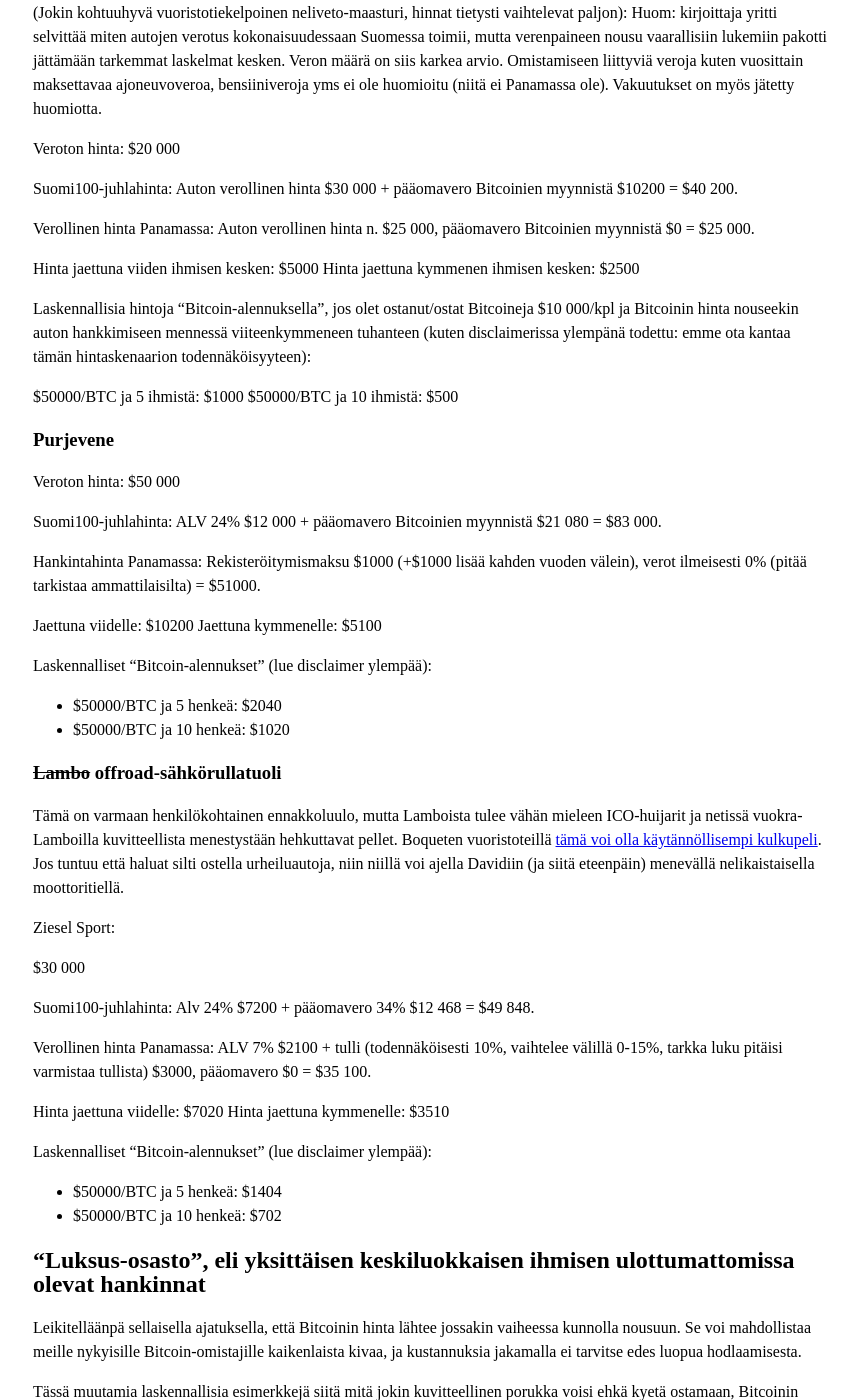
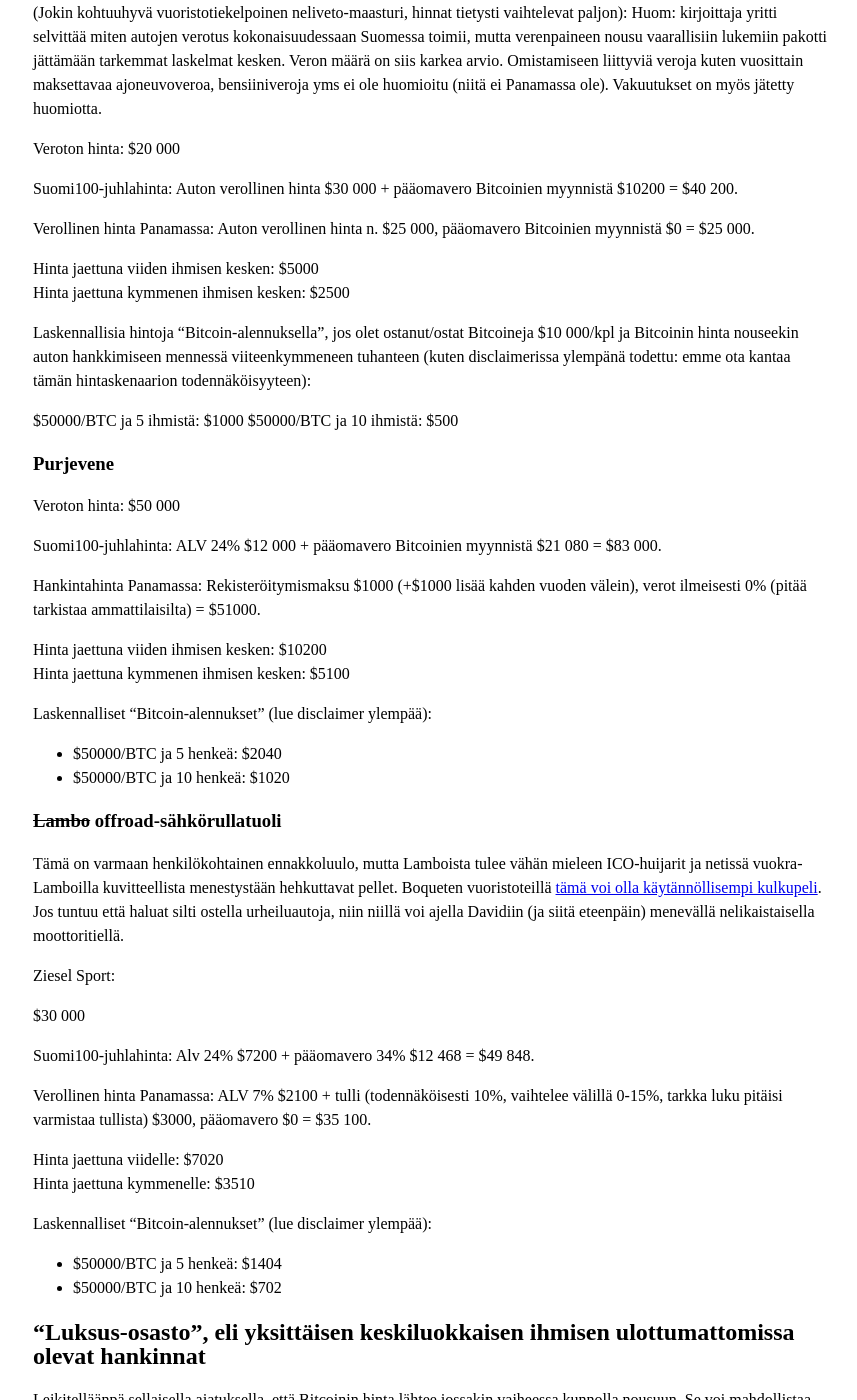
Before and after one commit to pitkonaarinparatiisi/pitkonaarinparatiisi.github.io, a Jekyll site: the page built from yhteiso.md, in a window 1280 px wide and 1400 px high, scrolled down 2065 px. Shown: the whole window, without its empty margins (207-1064 px from the left). Built offline with Jekyll 4.4.1, drawn with Linux system fonts in a browser that asks for light colours; our own code applies the rules of GitHub Pages for plain Markdown files; some of the changed text lies outside the part shown.

Commit message:
Update yhteiso.md

```diff
--- a/yhteiso.md
+++ b/yhteiso.md
@@ -58,7 +58,7 @@
 
 Verollinen hinta Panamassa: Auton verollinen hinta n. $25 000, pääomavero Bitcoinien myynnistä $0 = $25 000.
 
-Hinta jaettuna viiden ihmisen kesken: $5000
+Hinta jaettuna viiden ihmisen kesken: $5000<br>
 Hinta jaettuna kymmenen ihmisen kesken: $2500
 
 Laskennallisia hintoja "Bitcoin-alennuksella", jos olet ostanut/ostat Bitcoineja $10 000/kpl ja Bitcoinin hinta nouseekin auton hankkimiseen mennessä viiteenkymmeneen tuhanteen (kuten disclaimerissa ylempänä todettu: emme ota kantaa tämän hintaskenaarion todennäköisyyteen):
@@ -74,8 +74,8 @@
 
 Hankintahinta Panamassa: Rekisteröitymismaksu $1000 (+$1000 lisää kahden vuoden välein), verot ilmeisesti 0% (pitää tarkistaa ammattilaisilta) = $51000.
 
-Jaettuna viidelle: $10200
-Jaettuna kymmenelle: $5100
+Hinta jaettuna viiden ihmisen kesken: $10200<br>
+Hinta jaettuna kymmenen ihmisen kesken: $5100
 
 Laskennalliset "Bitcoin-alennukset" (lue disclaimer ylempää):
 
@@ -95,7 +95,7 @@
 
 Verollinen hinta Panamassa: ALV 7% $2100 + tulli (todennäköisesti 10%, vaihtelee välillä 0-15%, tarkka luku pitäisi varmistaa tullista) $3000, pääomavero $0 = $35 100.
 
-Hinta jaettuna viidelle: $7020
+Hinta jaettuna viidelle: $7020<br>
 Hinta jaettuna kymmenelle: $3510
 
 Laskennalliset "Bitcoin-alennukset" (lue disclaimer ylempää):
@@ -119,7 +119,7 @@
 
 $500 000 (halvemmallakin saanee, lasketaan kuitenkin riittävän isolla hinnalla).
 
-Hinta jaettuna viiden ihmisen kesken: $100 000
+Hinta jaettuna viiden ihmisen kesken: $100 000<br>
 Hinta jaettuna kymmenen ihmisen kesken: $50 000
 
 "Bitcoin-alennuksella", olettaen jälleen Bitcoinien hankintahinnaksi $10k (lue disclaimer ylempää):
```
